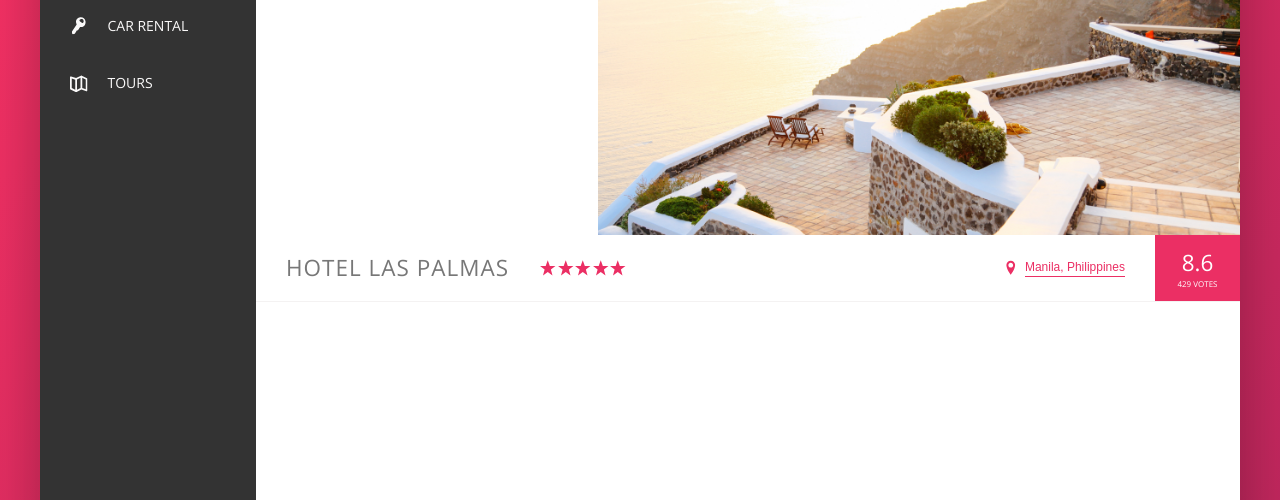
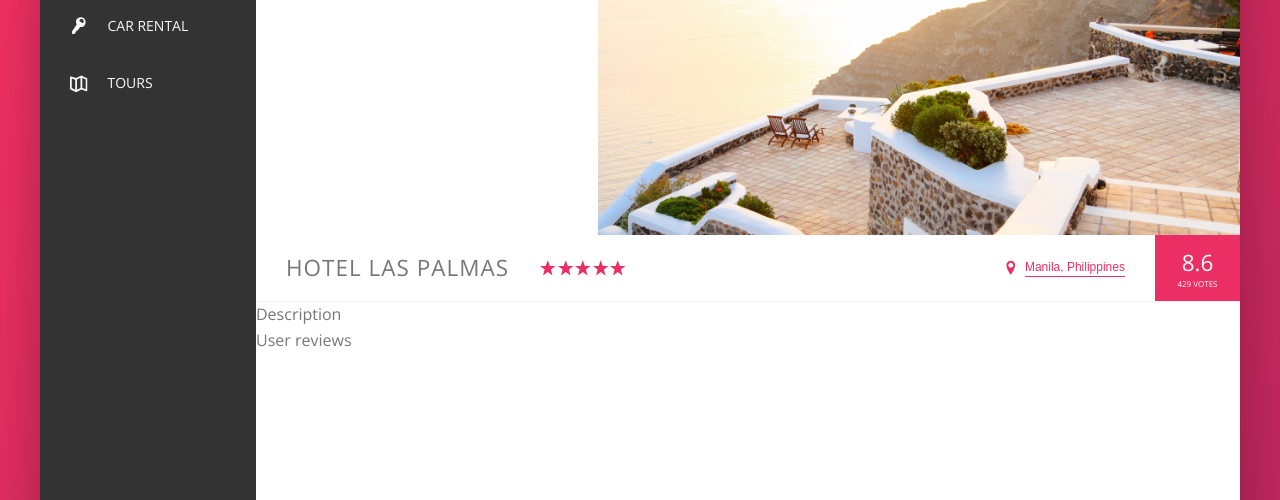
Before and after one commit to johnlester347/Animeyz-Philippines, a website: page index.html in a window 1280 px wide. Shown: the part 300-800 px from the top of the page. Drawn offline with nearby package versions, Linux system fonts and the light colour scheme.

Commit message:
HTML format for description done

```diff
--- a/index.html
+++ b/index.html
@@ -145,6 +145,17 @@
                         </div>
                     </div>
                 </div>
+
+                <div class="detail">
+                    <div class="description">
+                        Description
+                    </div>
+
+                    <div class="user-reviews">
+                        User reviews
+                    </div>
+                </div>
+
             </main>
         </div>
     </div>
```
Also changed, not shown: sass/_components.scss (line endings or trailing spaces), sass/_layout.scss (line endings or trailing spaces).
